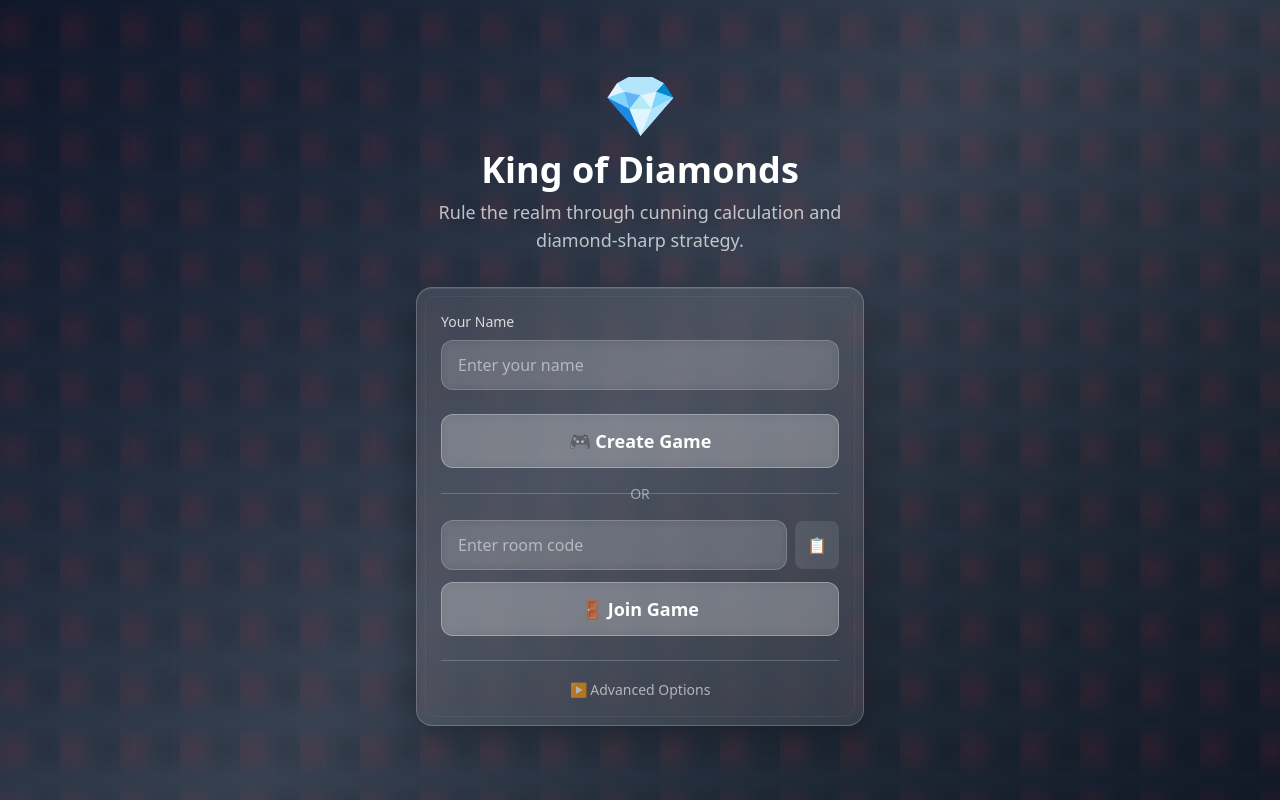
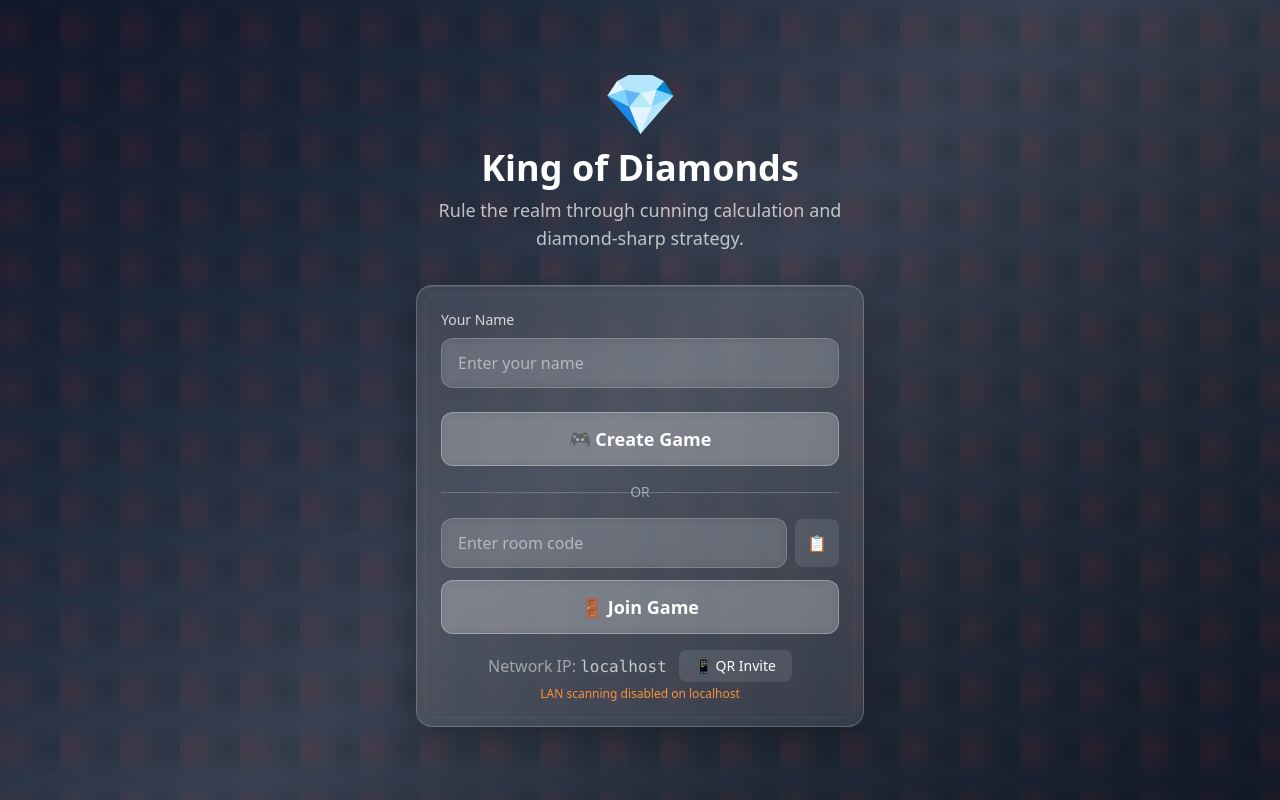
Before and after one commit to kshanxs/King-of-Diamonds, a React (Vite) app in the folder frontend/: page / in a window 1280 px wide. Built offline with nearby package versions, Linux system fonts and the light colour scheme.

Commit message:
feat: add QR code functionality and network IP display in HomePage component; improve point history display in LiveLeaderboard

```diff
--- a/frontend/src/components/HomePage.tsx
+++ b/frontend/src/components/HomePage.tsx
@@ -1,6 +1,6 @@
-import React, { useState } from 'react';
+import React, { useState, useEffect } from 'react';
+import QRCode from 'qrcode';
 import { apiService } from '../services/apiService';
-import { NetworkDiscovery } from './NetworkDiscovery';
 
 interface HomePageProps {
   onRoomCreated: (roomId: string, playerId: string) => void;
@@ -14,7 +14,15 @@ export const HomePage: React.FC<HomePageProps> = ({ onRoomCreated, onRoomJoined
   const [roomCode, setRoomCode] = useState('');
   const [loading, setLoading] = useState(false);
   const [error, setError] = useState('');
-  const [showAdvanced, setShowAdvanced] = useState(false);
+  const [networkIP, setNetworkIP] = useState<string>('');
+  const [showQRPopup, setShowQRPopup] = useState(false);
+  const [qrCodeDataURL, setQRCodeDataURL] = useState<string>('');
+
+  // Get network info on mount
+  useEffect(() => {
+    const localIP = window.location.hostname;
+    setNetworkIP(localIP);
+  }, []);
 
   // Check for room parameter in URL
   React.useEffect(() => {
@@ -40,6 +48,29 @@ export const HomePage: React.FC<HomePageProps> = ({ onRoomCreated, onRoomJoined
     } catch (err) {
       console.error('Failed to paste from clipboard:', err);
     }
+  };
+
+  const handleShowQR = async () => {
+    try {
+      const currentURL = window.location.origin + window.location.pathname;
+      const qrData = await QRCode.toDataURL(currentURL, {
+        width: 300,
+        margin: 2,
+        color: {
+          dark: '#000000',
+          light: '#FFFFFF'
+        }
+      });
+      setQRCodeDataURL(qrData);
+      setShowQRPopup(true);
+    } catch (err) {
+      console.error('Failed to generate QR code:', err);
+    }
+  };
+
+  const handleCloseQR = () => {
+    setShowQRPopup(false);
+    setQRCodeDataURL('');
   };
 
   const handleCreateRoom = async () => {
@@ -130,6 +161,9 @@ export const HomePage: React.FC<HomePageProps> = ({ onRoomCreated, onRoomJoined
 
           {/* Primary Actions */}
           <div className="space-y-4">
+            {/* Only show Create Game button if no room code is entered */}
+            {!roomCode.trim() && (
+              <>
                 <button
                   onClick={handleCreateRoom}
                   disabled={loading}
@@ -146,7 +180,10 @@ export const HomePage: React.FC<HomePageProps> = ({ onRoomCreated, onRoomJoined
                     <span className="px-4 bg-transparent text-white/50">OR</span>
                   </div>
                 </div>
+              </>
+            )}
 
+            {/* Join Game Section */}
             <div className="space-y-3">
               <div className="flex items-center space-x-2">
                 <input
@@ -165,6 +202,7 @@ export const HomePage: React.FC<HomePageProps> = ({ onRoomCreated, onRoomJoined
                   📋
                 </button>
               </div>
+              <div className="flex space-x-3">
                 <button
                   onClick={handleJoinRoom}
                   disabled={loading}
@@ -175,39 +213,67 @@ export const HomePage: React.FC<HomePageProps> = ({ onRoomCreated, onRoomJoined
               </div>
             </div>
 
-          {/* Advanced Options Toggle */}
-          <div className="border-t border-white/20 pt-4">
+            {/* Network IP Display with QR Button */}
+            <div className="text-center">
+              <div className="flex items-center justify-center space-x-3">
+                <p className="text-white/50 text-base">
+                  Network IP: <span className="text-white/70 font-mono">{networkIP}</span>
+                </p>
                 <button
-              onClick={() => setShowAdvanced(!showAdvanced)}
-              className="w-full text-center text-white/60 hover:text-white/80 transition-colors duration-200 text-sm"
+                  onClick={handleShowQR}
+                  className="px-4 py-1.5 rounded-lg bg-white/10 hover:bg-white/20 transition-all duration-200 text-white hover:text-diamond-300 text-sm font-medium"
+                  title="Show QR Code for Home Invite"
                 >
-              {showAdvanced ? '▼' : '▶'} Advanced Options
+                  📱 QR Invite
                 </button>
               </div>
-
-          {/* Advanced Options */}
-          {showAdvanced && (
-            <div className="space-y-4 pt-2">
-              {/* Network Discovery */}
-              <div>
-                <h3 className="text-white font-semibold mb-3">🏠 LAN Multiplayer</h3>
-                <NetworkDiscovery />
+              {(networkIP === 'localhost' || networkIP === '127.0.0.1') && (
+                <span className="text-orange-400 text-xs block mt-1">
+                  LAN scanning disabled on localhost
+                </span>
+              )}
+            </div>
+          </div>
         </div>
 
-              {/* Game Rules */}
-              <div className="p-4 bg-white/5 rounded-xl">
-                <h3 className="text-white font-semibold mb-2">How to Play:</h3>
-                <ul className="text-white/70 text-sm space-y-1">
-                  <li>• Choose a number from 0-100 each round</li>
-                  <li>• Get closest to target (average × 0.8) to win</li>
-                  <li>• Lose points if you don't win</li>
-                  <li>• Last player standing wins!</li>
-                </ul>
+        {/* QR Code Popup */}
+        {showQRPopup && (
+          <div
+            className="fixed inset-0 bg-black/50 backdrop-blur-md flex items-center justify-center z-50 p-4"
+            onClick={handleCloseQR}
+          >
+            <div
+              className="glass-card max-w-md w-full p-6 text-center animate-scale-in"
+              onClick={(e) => e.stopPropagation()}
+            >
+              <h3 className="text-xl font-bold text-white mb-4">
+                📱 Home Invite QR Code
+              </h3>
+
+              {qrCodeDataURL && (
+                <div className="bg-white p-4 rounded-xl mb-4 inline-block">
+                  <img
+                    src={qrCodeDataURL}
+                    alt="QR Code for Home Invite"
+                    className="w-64 h-64 mx-auto"
+                  />
+                </div>
+              )}
+
+              <p className="text-white/70 text-sm mb-4">
+                Scan this QR code to quickly access King of Diamonds
+              </p>
+
+              <button
+                onClick={handleCloseQR}
+                className="glass-button w-full"
+              >
+                🏠 Return Home
+              </button>
             </div>
           </div>
         )}
       </div>
     </div>
-    </div>
   );
 };
--- a/frontend/src/components/LiveLeaderboard.tsx
+++ b/frontend/src/components/LiveLeaderboard.tsx
@@ -136,13 +136,13 @@ export const LiveLeaderboard: React.FC<LiveLeaderboardProps> = memo(({
                         }`}>
                           Score: {player.score}
                         </p>
-                        {/* Point History Display */}
-                        {pointHistory.length > 0 && (
+                        {/* Point History Display: Only show non-zero changes */}
+                        {pointHistory.filter(pt => pt !== 0).length > 0 && (
                           <p className={`text-sm ${
                             isActuallyLeft ? 'text-gray-500' :
                             player.isEliminated ? 'text-red-400' : 'text-white/70'
                           }`}>
-                            ({pointHistory.join(', ')})
+                            ({pointHistory.filter(pt => pt !== 0).join(', ')})
                           </p>
                         )}
                       </div>
--- a/frontend/src/styles.css
+++ b/frontend/src/styles.css
@@ -219,3 +219,19 @@
     background-size: 60px 60px; /* Smaller texture pattern */
   }
 }
+
+/* Scale-in animation for popups */
+@keyframes scale-in {
+  from {
+    transform: scale(0.8);
+    opacity: 0;
+  }
+  to {
+    transform: scale(1);
+    opacity: 1;
+  }
+}
+
+.animate-scale-in {
+  animation: scale-in 0.3s ease-out forwards;
+}
```
Lines whose indentation alone changed are shown as unchanged.
